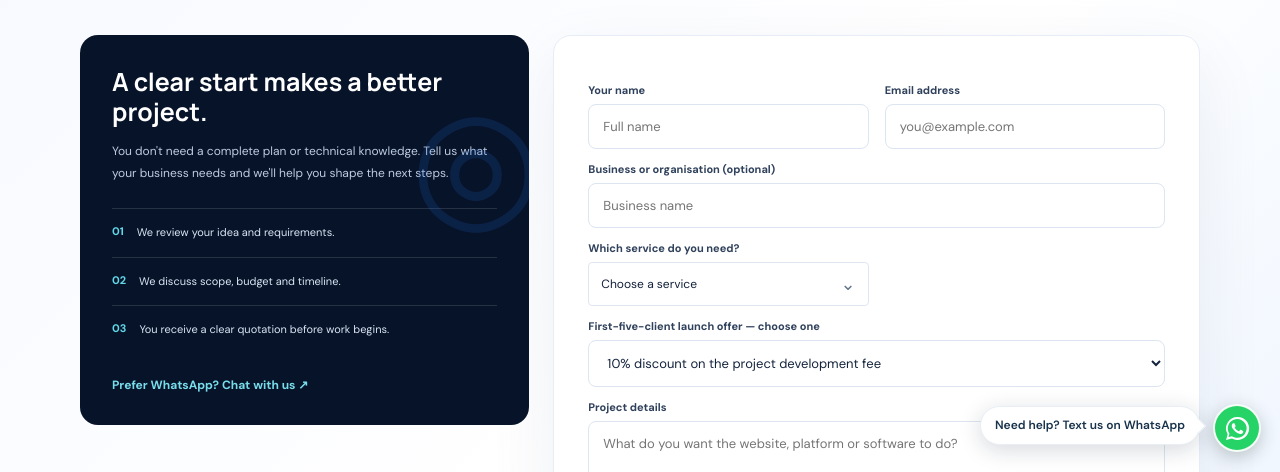
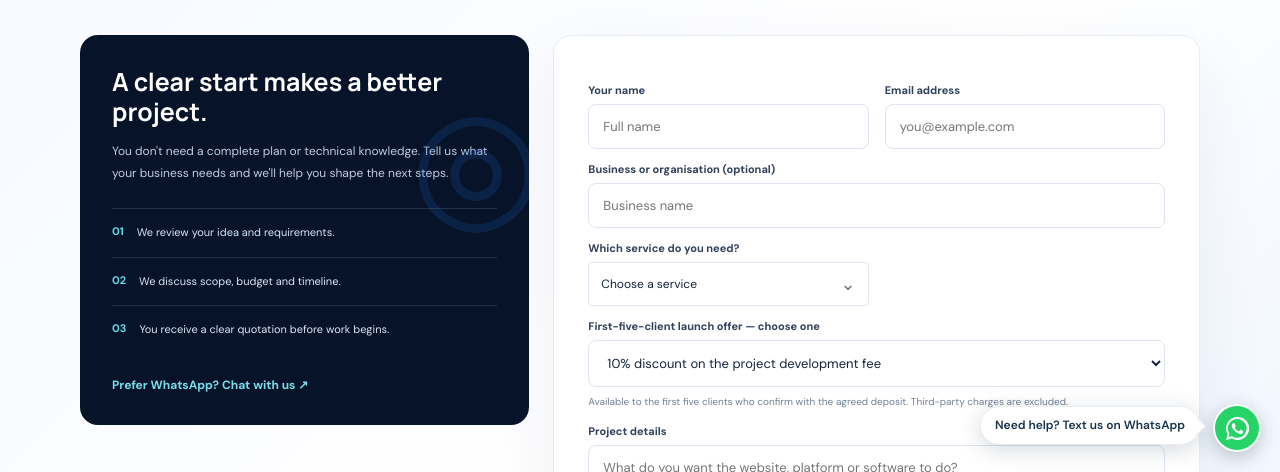
Before and after one commit to customersupportdesk22-hue/Klyrova-Technologies-, a website: page start-project.html in a window 1280 px wide. Shown: the part 328-800 px from the top of the page. Drawn offline with Linux system fonts and the light colour scheme.

Commit message:
Clarify first-five offer in project enquiry form

```diff
--- a/start-project.html
+++ b/start-project.html
@@ -61,7 +61,7 @@
   </select>
 </div>
 <div id="budget-field" hidden><label for="budget" id="budget-label">Estimated project budget <span>(optional)</span></label><select id="budget" name="budget"><option value="">Choose a service first</option></select><p class="budget-hint" id="budget-hint">Choose a service to see a relevant budget range. You can select “Not sure yet” if you would like our advice.</p></div>
-<div class="full" id="selected-package" hidden style="padding:13px 15px;margin-top:14px;background:#edf5ff;border:1px solid #d6e7ff;border-radius:8px;color:#17345f;font-size:12px;line-height:1.6"></div><div class="full"><label for="launchOffer">First-five-client launch offer — choose one</label><select id="launchOffer" name="launchOffer"><option value="10% discount on the project development fee">10% discount on the project development fee</option><option value="Complimentary website launch setup (domain/hosting fees excluded)">Complimentary website launch setup (domain/hosting fees excluded)</option><option value="Discuss the available offer with me">I would like to discuss the available offer</option></select></div><div class="full"><label for="message">Project details</label><textarea id="message" name="message" rows="5" required placeholder="What do you want the website, platform or software to do?"></textarea></div>
+<div class="full" id="selected-package" hidden style="padding:13px 15px;margin-top:14px;background:#edf5ff;border:1px solid #d6e7ff;border-radius:8px;color:#17345f;font-size:12px;line-height:1.6"></div><div class="full"><label for="launchOffer" id="launch-offer-label">First-five-client launch offer — choose one</label><select id="launchOffer" name="launchOffer"><option value="10% discount on the project development fee">10% discount on the project development fee</option><option value="Complimentary website launch setup (domain/hosting fees excluded)">Complimentary website launch setup (domain/hosting fees excluded)</option><option value="Discuss the available offer with me">I would like to discuss the available offer</option></select><p class="budget-hint" id="launch-offer-hint">Available to the first five clients who confirm with the agreed deposit. Third-party charges are excluded.</p></div><div class="full"><label for="message">Project details</label><textarea id="message" name="message" rows="5" required placeholder="What do you want the website, platform or software to do?"></textarea></div>
 <div class="full"><button class="button button-primary submit-button" type="submit">Send project enquiry <span>↗</span></button><p class="form-note" id="form-note">Your email app will open with your enquiry prepared. We do not collect card details or passwords in this form.</p></div>
 </form>
 </div>
```
